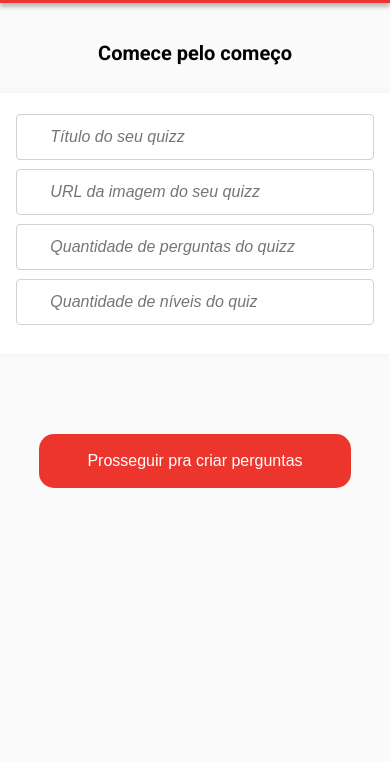
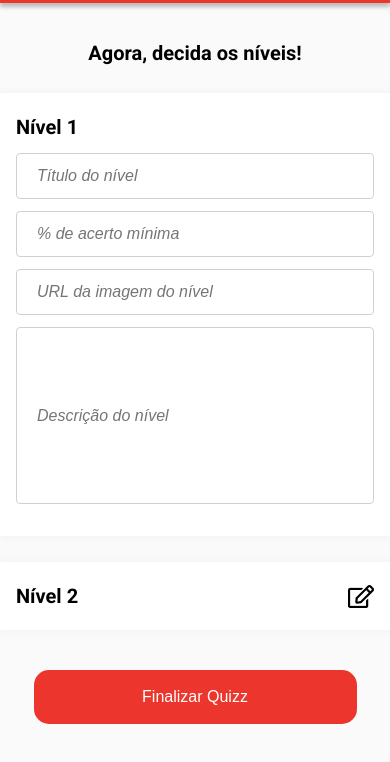
Before and after one commit to jhuzinha/Projeto_06_BuzzQuizz, a plain HTML site: page index.html in a window 390 px wide. Shown: the part 66-828 px from the top of the page. Drawn offline with nearby package versions, Linux system fonts and the light colour scheme; no server answers.

Commit message:
Tela Criação de quiz parte: Perguntas OK (2/3)

```diff
--- a/css/style.css
+++ b/css/style.css
@@ -485,6 +485,7 @@ header h1 {
 
 }
 
+
 .successQuizz p:hover {
     color: black;
 }
@@ -665,4 +666,9 @@ header h1 {
     .successQuizz figure {
         width: 84%;
     }
+
+    .descricao {
+        height: 177px;
+        justify-content: flex-start;
+    }
 }
--- a/index.html
+++ b/index.html
@@ -65,7 +65,7 @@
 
     <div class="quizCreation">
         <div class="spacing"></div>    <!-- espaçamento do header -->
-        <section class="infoQuizz">
+        <section class="infoQuizz hidden">
             <h3> Comece pelo começo </h3>
                 <li class="infoAnswers">
                     <div>
@@ -85,7 +85,7 @@
             <button onclick="trocarTela(this, '.levelQuizz')"> Prosseguir pra criar níveis </button>
         </section>
 
-        <section class="levelQuizz hidden">
+        <section class="levelQuizz">
             <h3> Agora, decida os níveis! </h3>
             <div class="container-niveis">
                 <li>
@@ -94,10 +94,10 @@
                         <img class= "hidden"  onclick= "" src="imagens/edit.png" alt="">
                     </div>
                     <div class="levelAnswersQuizz">
-                        <input placeholder="   Texto da pergunta  "type="text">
-                        <input placeholder="   Cor de fundo da pergunta  "type="text">
-                        <input placeholder="   Resposta correta  "type="text">
-                        <input placeholder="   URL da imagem  "type="url">
+                        <input placeholder="Título do nível"type="text">
+                        <input placeholder="% de acerto mínima  "type="numeric">
+                        <input placeholder="URL da imagem do nível  "type="url">
+                        <input  class= "descricao" placeholder="Descrição do nível  "type="text">
                     </div>
                 </li>
                 <li>
--- a/js/tela3script.js
+++ b/js/tela3script.js
@@ -219,8 +219,8 @@ function verificaUmouOutropreenchido(resposta, url){
     return false;
 }
 
-function renderizarTelaNiveis(){
-    const divPai = document.querySelector(".infoAnswers div");
-    const quantidadeNiveis = divPai.querySelector("input:nth-child(4)").value;
+// function renderizarTelaNiveis(){
+//     const divPai = document.querySelector(".infoAnswers div");
+//     const quantidadeNiveis = divPai.querySelector("input:nth-child(4)").value;
 
-}
+// }
```
